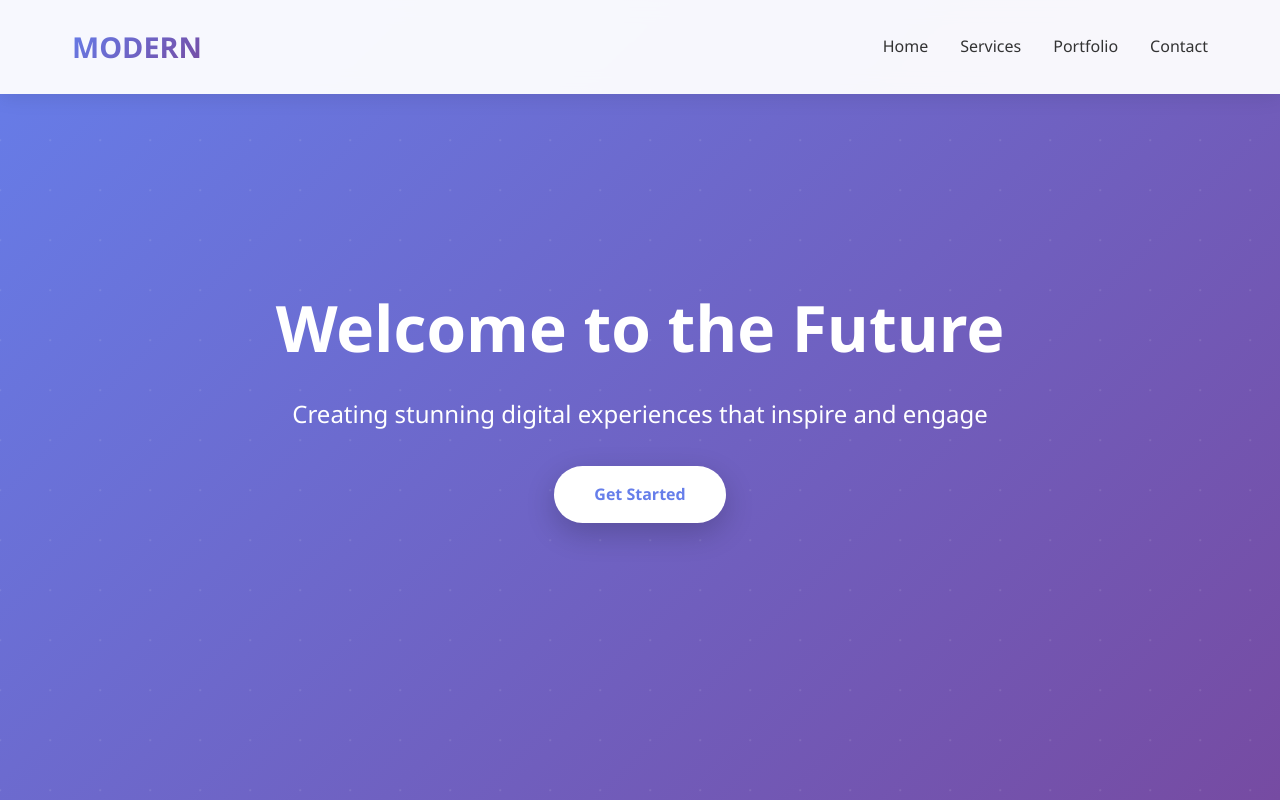
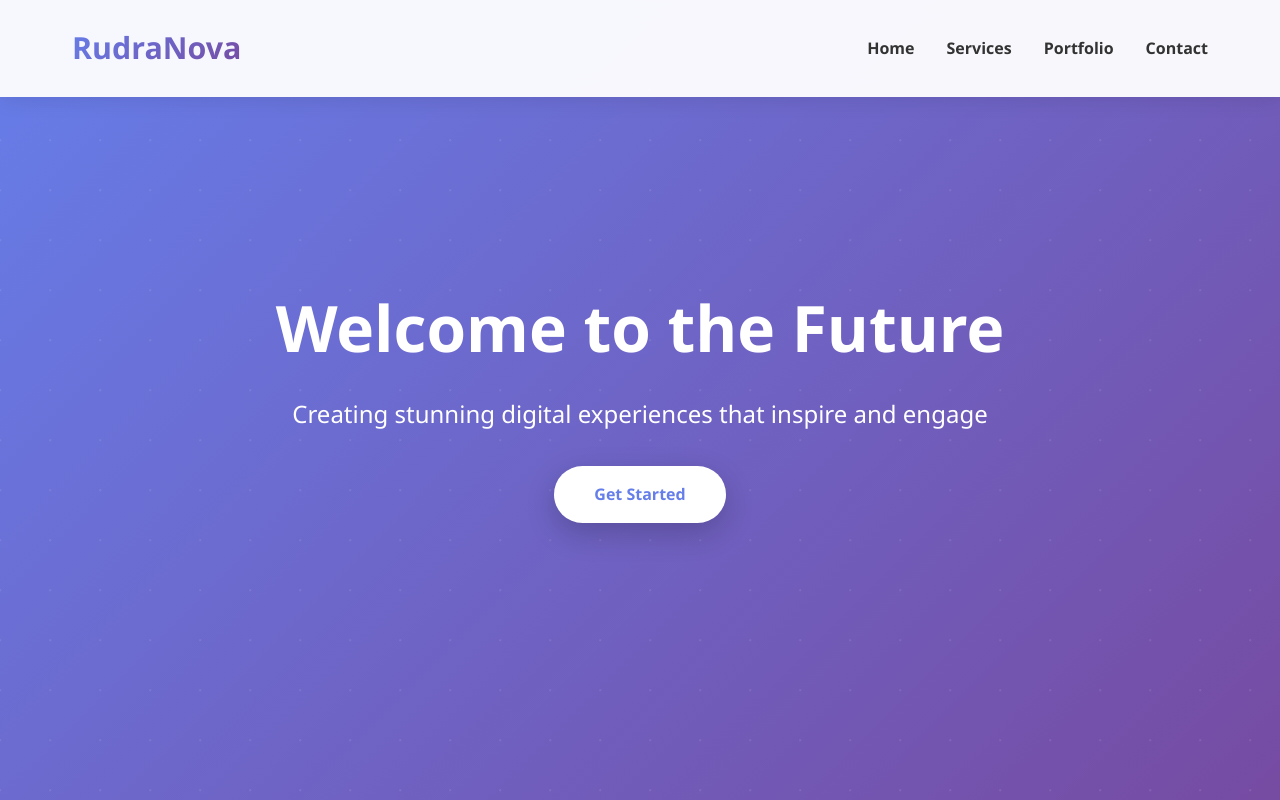
Before and after one commit to Vaisnabicodex/RudraNova, a plain HTML site: page index.html in a window 1280 px wide. Shown: the top 800 px of the page. Drawn offline with Linux system fonts and the light colour scheme.

Commit message:
Update index.html

```diff
--- a/index.html
+++ b/index.html
@@ -3,7 +3,7 @@
 <head>
     <meta charset="UTF-8">
     <meta name="viewport" content="width=device-width, initial-scale=1.0">
-    <title>Modern Professional Website</title>
+    <title>RudraNova</title>
     <style>
         * {
             margin: 0;
@@ -27,7 +27,7 @@
             padding: 1.5rem 0;
             box-shadow: 0 2px 20px rgba(0,0,0,0.1);
             z-index: 1000;
-            transition: all 0.3s ease;
+            transition: all 0.4s ease;
         }
 
         nav.scrolled {
@@ -44,7 +44,7 @@
         }
 
         .logo {
-            font-size: 1.8rem;
+            font-size: 1.9rem;
             font-weight: 700;
             background: linear-gradient(135deg, #667eea 0%, #764ba2 100%);
             -webkit-background-clip: text;
@@ -60,8 +60,8 @@
         .nav-links a {
             text-decoration: none;
             color: #333;
-            font-weight: 500;
-            transition: all 0.3s ease;
+            font-weight: 600;
+            transition: all 0.4s ease;
             position: relative;
         }
 
@@ -342,7 +342,7 @@
     <!-- Navigation -->
     <nav id="navbar">
         <div class="nav-container">
-            <div class="logo">MODERN</div>
+            <div class="logo">RudraNova</div>
             <ul class="nav-links">
                 <li><a href="#home">Home</a></li>
                 <li><a href="#services">Services</a></li>
@@ -442,7 +442,7 @@
 
     <!-- Footer -->
     <footer>
-        <p>&copy; 2024 Modern. All rights reserved. Designed with ❤️</p>
+        <p>&copy; 2026 Vaisnabicodex. All rights reserved. Designed with ❤️</p>
     </footer>
 
     <script>
```
